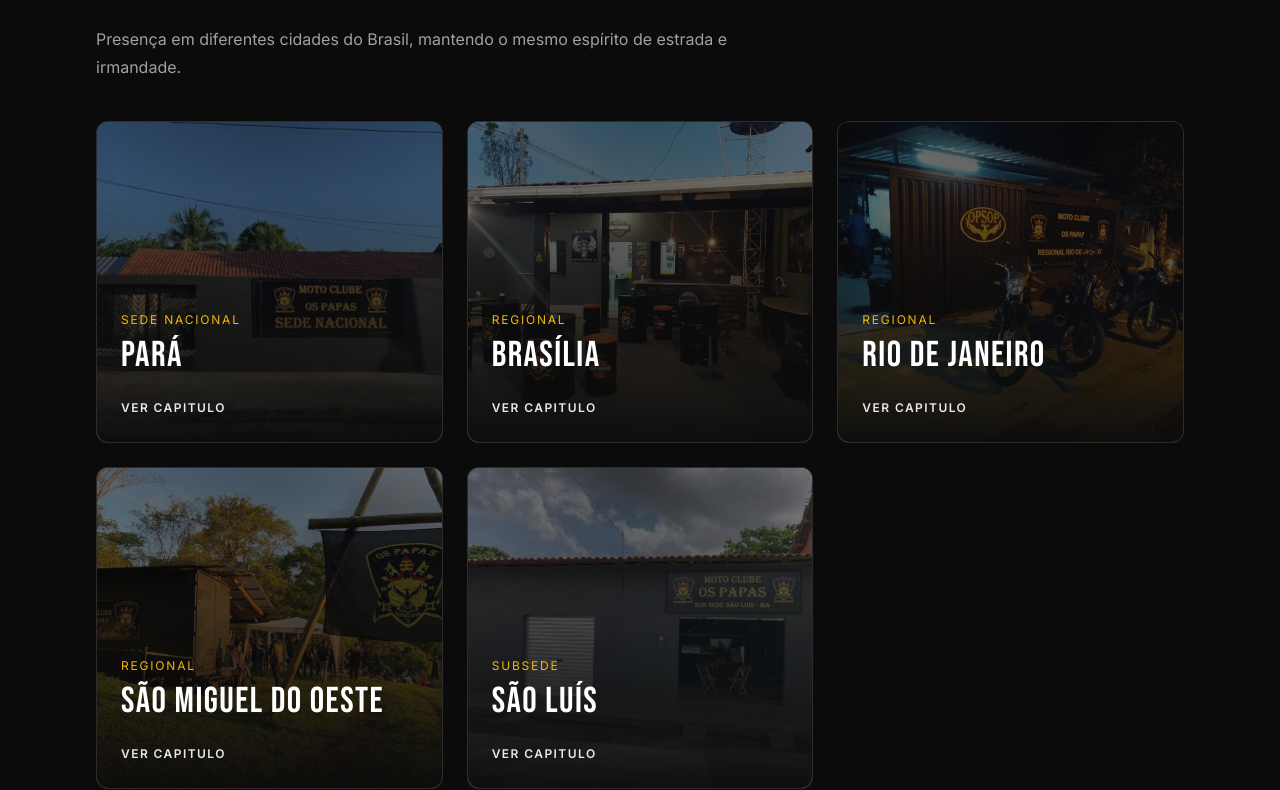
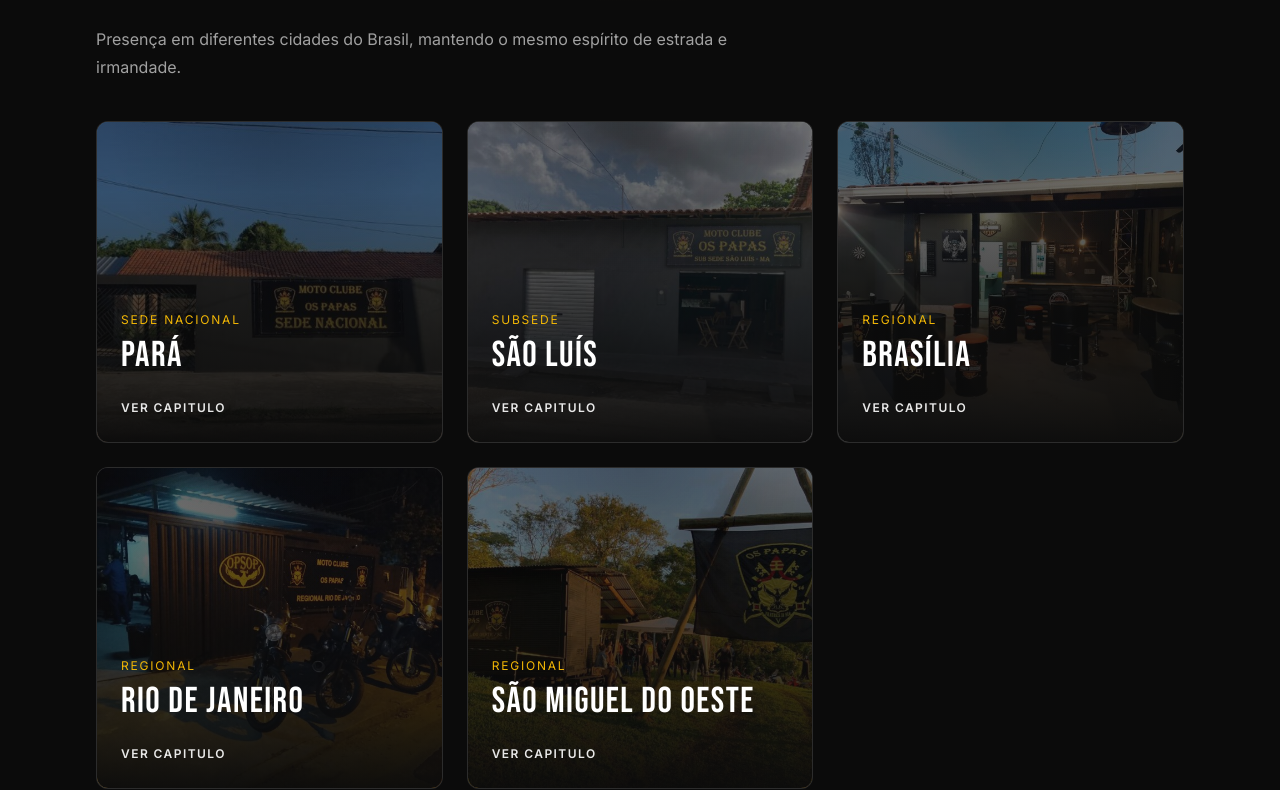
Before and after one commit to pedrocordova82/ospapas-site, a Next.js app in the folder web/: page / in a window 1280 px wide. Shown: the part 1675-2465 px from the top of the page. Built offline with nearby package versions, Linux system fonts and the light colour scheme.

Commit message:
Ajuste posição de São Luís na página inicial.

```diff
--- a/web/app/page.tsx
+++ b/web/app/page.tsx
@@ -16,6 +16,12 @@ export default function Home() {
       type: "Sede Nacional"
     },
     {
+      name: "São Luís",
+      href: "/sedes/sao-luis",
+      imageUrl: "/images/sao-luis/capa.jpg",
+      type: "Subsede"
+    },
+    {
       name: "Brasília",
       href: "/sedes/brasilia",
       imageUrl: "/images/brasilia/capa.jpg",
@@ -29,12 +35,6 @@ export default function Home() {
       name: "São Miguel do Oeste",
       href: "/sedes/sao-miguel-do-oeste",
       imageUrl: "/images/sao-miguel-do-oeste/capa.jpg",
-    },
-    {
-      name: "São Luís",
-      href: "/sedes/sao-luis",
-      imageUrl: "/images/sao-luis/capa.jpg",
-      type: "Subsede"
     },
   ];
 
```
